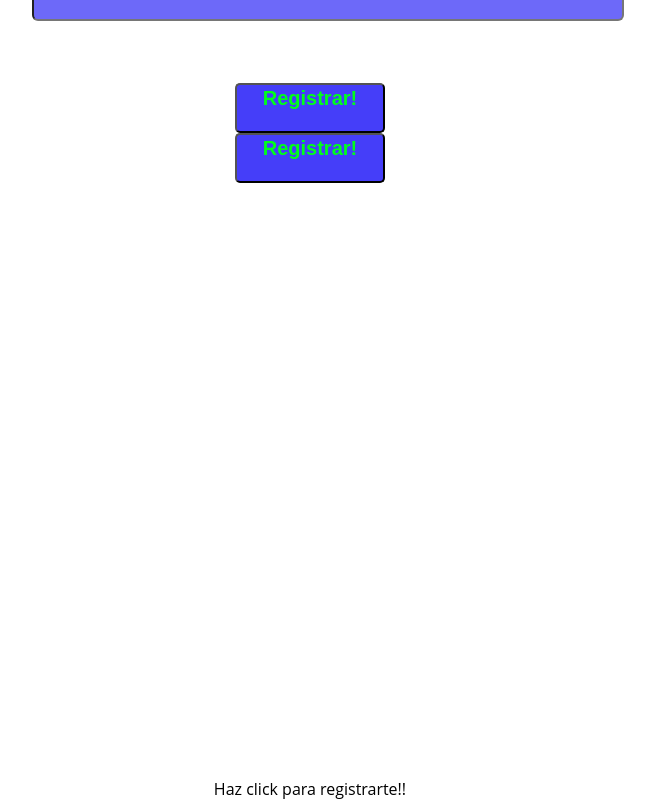
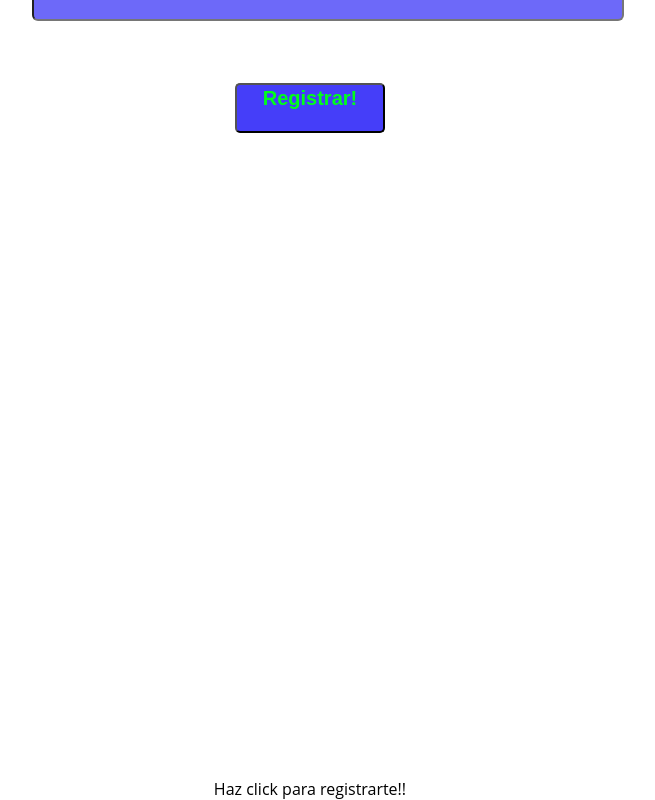
Before and after one commit to ProseAndPages4Life/proseandpages, a React (Vite) app in the folder prosenpages/frontend/: page /admin/create/books in a window 1280 px wide. Shown: the part 1560-2360 px from the top of the page, without its empty margins (330-985 px from the left). Built offline with nearby package versions, Linux system fonts and the light colour scheme.

Commit message:
Deleted extra button
in libro.jsx

```diff
--- a/prosenpages/frontend/src/pages/forms/libro.jsx
+++ b/prosenpages/frontend/src/pages/forms/libro.jsx
@@ -95,7 +95,6 @@ function BookForm() {
                     <div className="libros">
                         <a>
                             <button type="submit" className="botonRegistro"><h2>Registrar!</h2></button>
-                            <button type="submit" className="botonRegistro"><h2>Registrar!</h2></button>
                         </a>
                     </div>
                 </div>
```
